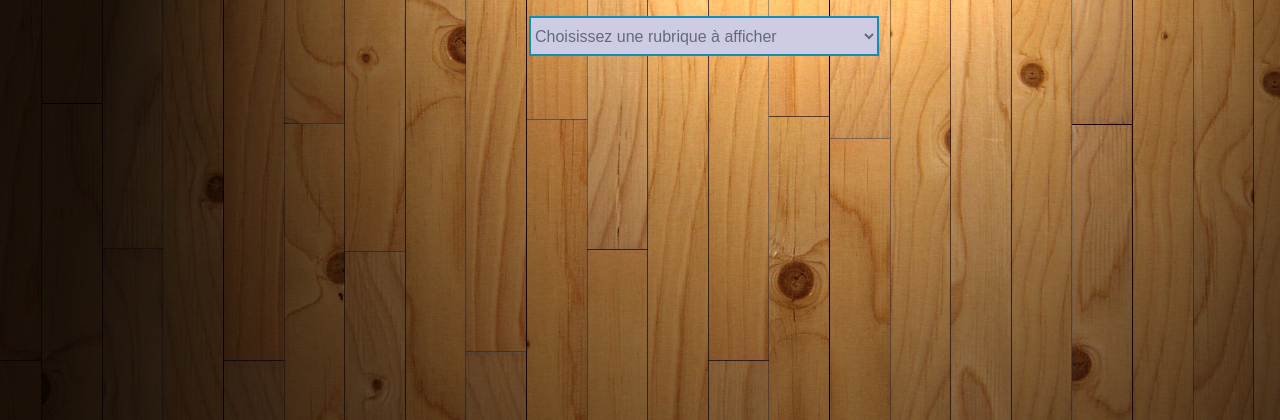
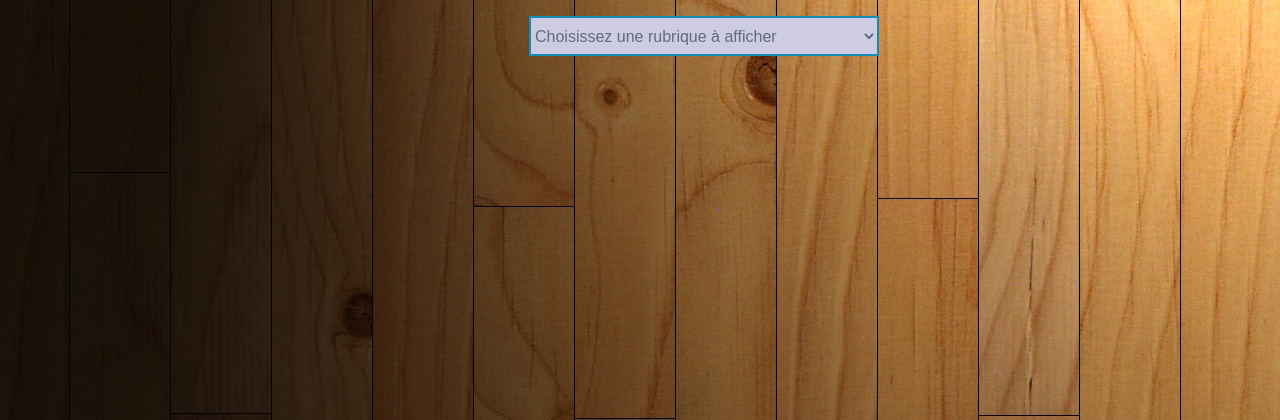
Before and after one commit to franckDev/compte, a PHP site: page / in a window 1280 px wide. Shown: the top 420 px of the page. Run offline with PHP 8.4, Linux system fonts and the light colour scheme; data comes from the database, SQL or seed files in the repository; data that the repository does not hold is empty; some libraries are stand-ins or nearby versions.

Commit message:
mise en commentaire mode modifSal et correctif background size

```diff
--- a/modif/modifSal.php
+++ b/modif/modifSal.php
@@ -1 +1,3 @@
-<?php var_dump($_POST["id"]["0"]); ?>
+<?php
+	// var_dump($_POST["id"]["0"]);
+?>
--- a/scripts/script.js
+++ b/scripts/script.js
@@ -104,7 +104,7 @@ $(document).ready(function(){
         $('#formNew').css('display', 'block');
         $('.button').html('Fermer le formulaire');
         var idSal = $('.modSal').attr("href"); // On récupère l'id sélectionnée
-        $('#formNew').load("modif/modifSal.php",{ "id[]": [idSal, ""] });
+        // $('#formNew').load("modif/modifSal.php",{ "id[]": [idSal, ""] });
     });
 
 	// Affichage / Masquage des formulaires salaires
--- a/style/style.css
+++ b/style/style.css
@@ -4,8 +4,8 @@ html{
 
 body{
 	background-image: url("../images/fond.png");
-	background-repeat: repeat-x;
-	background-size: 120%;
+	background-repeat: repeat;
+	background-size: auto;
 }
 
 /*Css des titres*/
```
